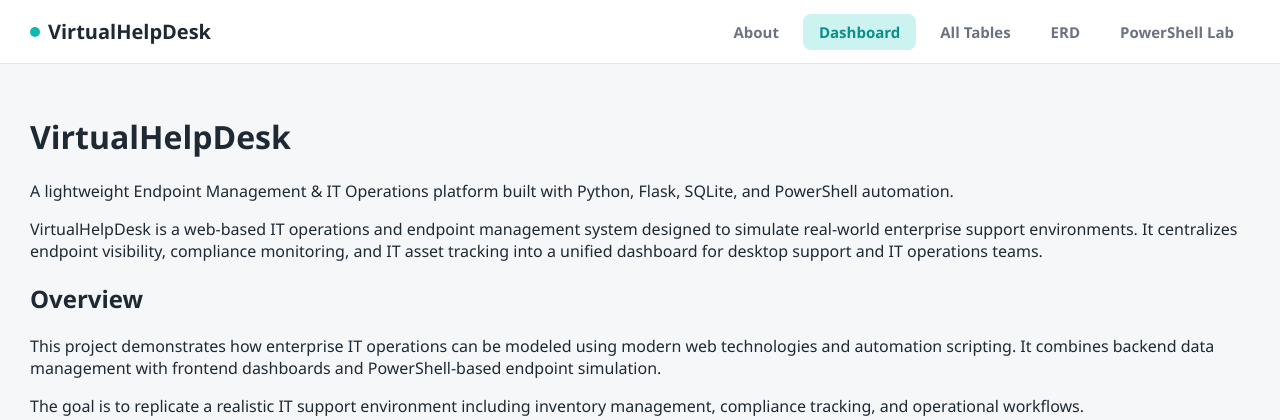
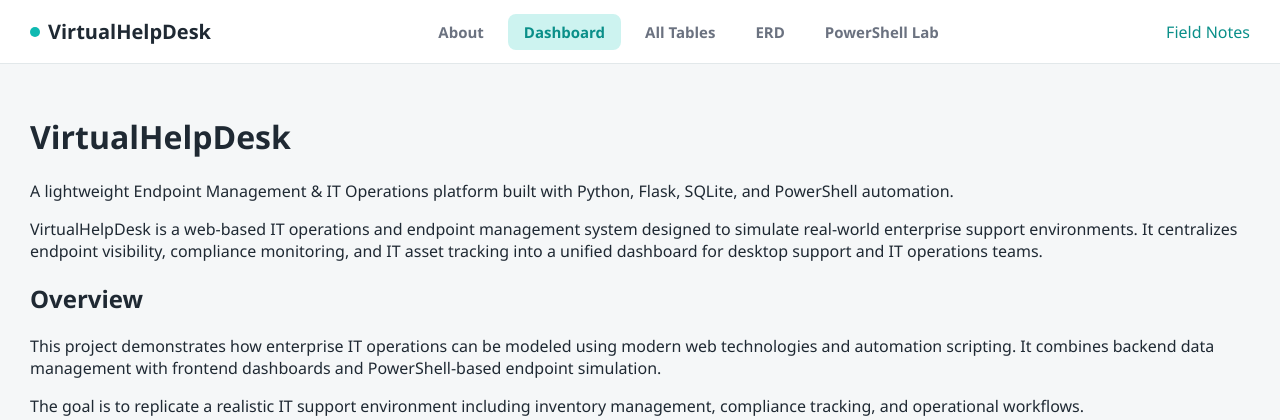
Before and after one commit to heelstriker/virtualhelpdesk, a Flask app: page /dashboard in a window 1280 px wide. Shown: the top 420 px of the page. Run offline with Flask 3, Linux system fonts and the light colour scheme; data comes from the database, SQL or seed files in the repository.

Commit message:
add ERD Chen notation and Field Notes

```diff
--- a/templates/base.html
+++ b/templates/base.html
@@ -23,6 +23,7 @@
             <a href="{{ url_for('erd') }}" class="{{ 'active' if active_page == 'erd' else '' }}">ERD</a>
             <a href="{{ url_for('powershell') }}" class="{{ 'active' if active_page == 'powershell' else '' }}">PowerShell Lab</a>
         </div>
+        <a href="{{ url_for('field_notes') }}" class="{{ 'active' if active_page == 'field_notes' else '' }}">Field Notes</a>
 
         <button class="navbar-toggle" id="navbarToggle" aria-label="Toggle menu">
             <span></span>
@@ -37,6 +38,8 @@
         <a href="{{ url_for('all_tables') }}" class="{{ 'active' if active_page == 'all_tables' else '' }}">All Tables</a>
         <a href="{{ url_for('erd') }}" class="{{ 'active' if active_page == 'erd' else '' }}">ERD</a>
         <a href="{{ url_for('powershell') }}" class="{{ 'active' if active_page == 'powershell' else '' }}">PowerShell Lab</a>
+        <a href="{{ url_for('field_notes') }}" class="{{ 'active' if active_page == 'field_notes' else '' }}">Field Notes</a>
+
     </div>
 
     <main>
```
Also changed, not shown: 1 other file.
